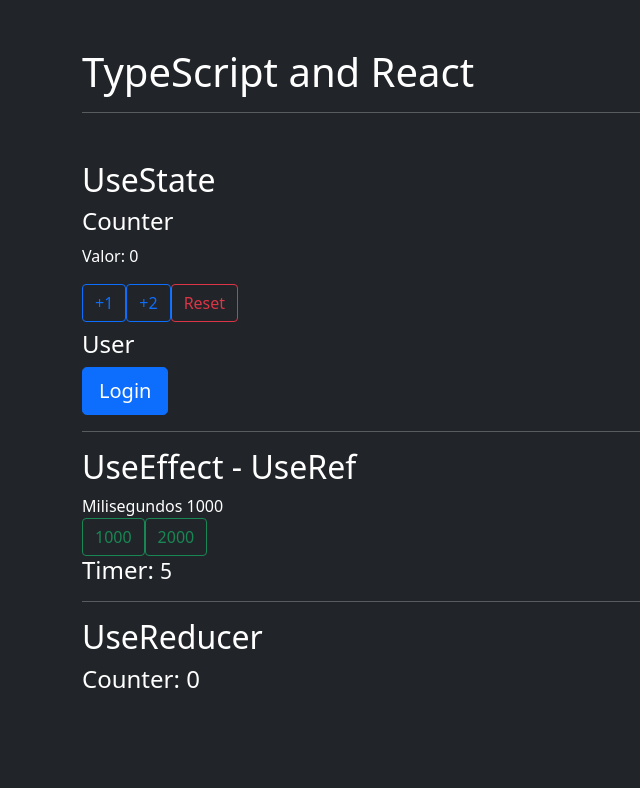
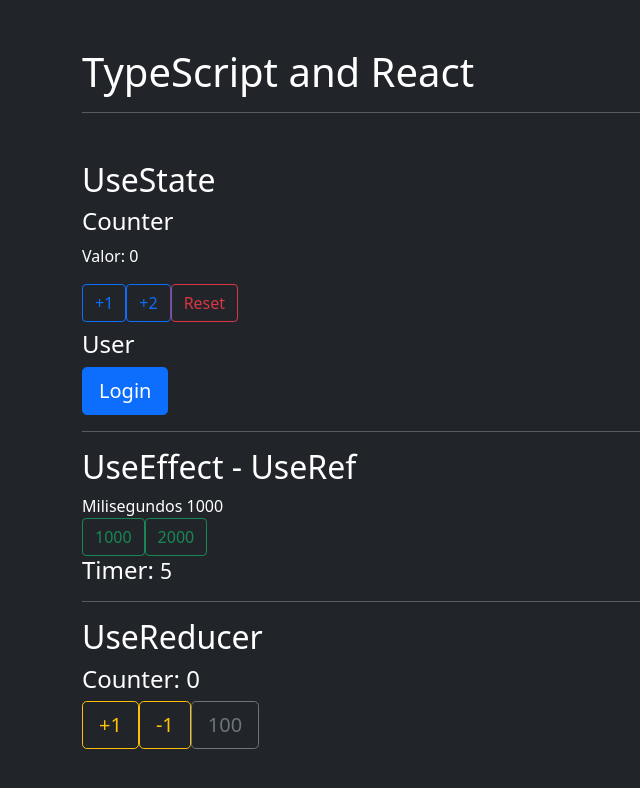
Before and after one commit to EstiBv/Learning-React-with-TypeScript, a React (Create React App) app: page / in a window 1280 px wide. Shown: the top 788 px of the page, without its empty margins (0-640 px from the left). Built offline with nearby package versions, Linux system fonts and the light colour scheme.

Commit message:
add useRed

```diff
--- a/src/components/useRed/CounterRed.tsx
+++ b/src/components/useRed/CounterRed.tsx
@@ -1,12 +1,13 @@
 import { useReducer } from "react";
-
+// defined state for reducer
 const initalState = {
   counter: 0,
 };
-// definir acciones
-type ActionCounterForReducer = {
-  type: "increase";
-};
+// defined actions for reducer
+type ActionCounterForReducer =
+  | { type: "increase" }
+  | { type: "decrease" }
+  | { type: "custom"; payload: number };
 
 /* retorna el estado, switch es el habitual. useReducer siempre retorna un  nuevo estado. Por prevención y defecto, retornar el state tras bucle */
 const counterReducer = (
@@ -19,6 +20,16 @@
         ...state,
         counter: state.counter + 1,
       };
+    case "decrease":
+      return {
+        ...state,
+        counter: state.counter - 1,
+      };
+    case "custom":
+      return {
+        ...state,
+        counter: action.payload,
+      };
     default:
       return state;
   }
@@ -27,6 +38,28 @@
 const CounterRed = () => {
   // state + disparar acciones
   const [counterState, dispatch] = useReducer(counterReducer, initalState);
-  return <h4>Counter: {counterState.counter}</h4>;
+  return (
+    <>
+      <h4>Counter: {counterState.counter}</h4>
+      <button
+        className="btn btn-outline-warning btn-lg m-t2"
+        onClick={() => dispatch({ type: "increase" })}
+      >
+        +1
+      </button>
+      <button
+        className="btn btn-outline-warning btn-lg m-t2"
+        onClick={() => dispatch({ type: "decrease" })}
+      >
+        -1
+      </button>
+      <button
+        className="btn btn-outline-secondary btn-lg m-t2"
+        onClick={() => dispatch({ type: "custom", payload: 100 })}
+      >
+        100
+      </button>
+    </>
+  );
 };
 export default CounterRed;
```
